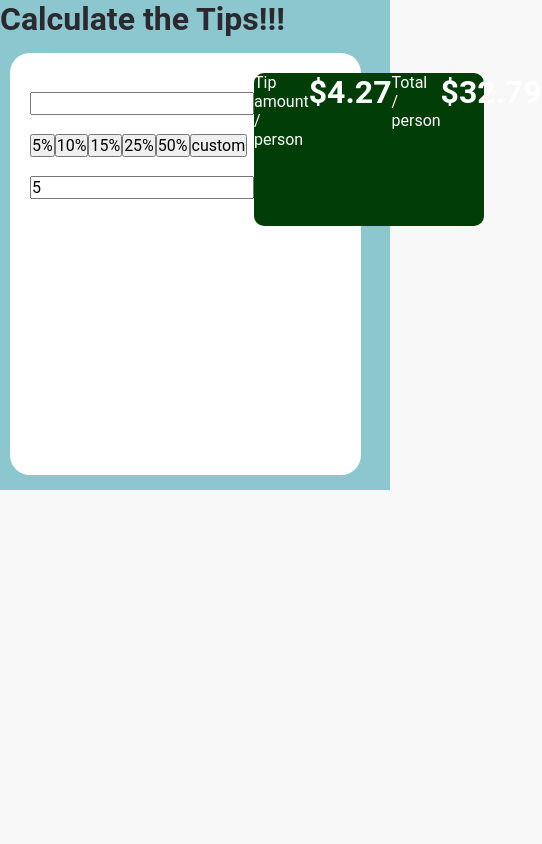
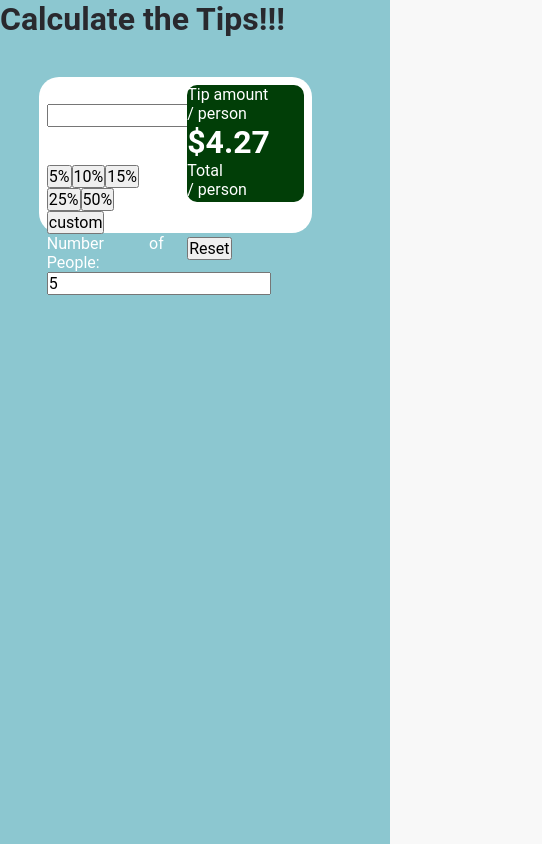
Before and after one commit to DomingosManuelFranco/Tips-Calc, a React (Create React App) app: page / in a window 390 px wide. Shown: the whole page, 542 px wide, since content can reach past the window. Built offline with nearby package versions, Linux system fonts and the light colour scheme.

Commit message:
responsiveness is done for all screens

```diff
--- a/src/components/ShowTips.js
+++ b/src/components/ShowTips.js
@@ -10,6 +10,7 @@ function ShowTips() {
 
                     <p>Total <br /><span>/ person</span></p>
                     <h1>$32.79</h1>
+                    <button>Reset</button>
                 </div>
         </div>
     )
--- a/src/components/Style.css
+++ b/src/components/Style.css
@@ -16,41 +16,77 @@ body {
     font: 400 16px 'Roboto', sans-serif;
   }
 
+
 /*Components Styles*/
 
 .App {
     background-color: #8cc7d0;
+    width: 100%;
+    height: 100vh;
 }
 
-.home {
-    display: flex;
-    align-items:stretch;
-}
 
 #container {
     display: flex;
-    align-items: stretch;
-    width: 90%;
-    height: 50vh;
-    margin: 15px 10px;
-    padding: 20px 20px;
+    justify-content: space-between;
+    width: 70%;
+    height: 40vmin;
+    margin: 10% 10%;
+    padding: 2% 2%;
     border-radius: 20px;
     text-align: justify;
     background-color: #fff;
 }
 
 #form {
-    display: flex;
-    align-content: stretch;
+    width: 30vw;
+    height: 30vmin;
     color: white;
 }
 
 #result {
-    display: flex;
-    align-content: stretch;
+
     color: white;
-    width: 80%;
-    height: 40%;
+    width: 30vw;
+    height: 30vmin;
     border-radius: 10px;
     background-color: #013e07;
 }
+
+
+
+
+
+
+
+
+
+
+
+
+
+
+
+
+
+
+
+
+
+
+/* Medium screens */
+@media all and (max-width: 800px) {
+    .container {
+        flex-flow: column wrap;
+        padding: 0;
+        justify-content: space-around;
+
+    }
+  }
+
+  /* Small screens */
+  @media all and (max-width: 500px) {
+    .container {
+      flex-direction: column;
+    }
+  }
```
